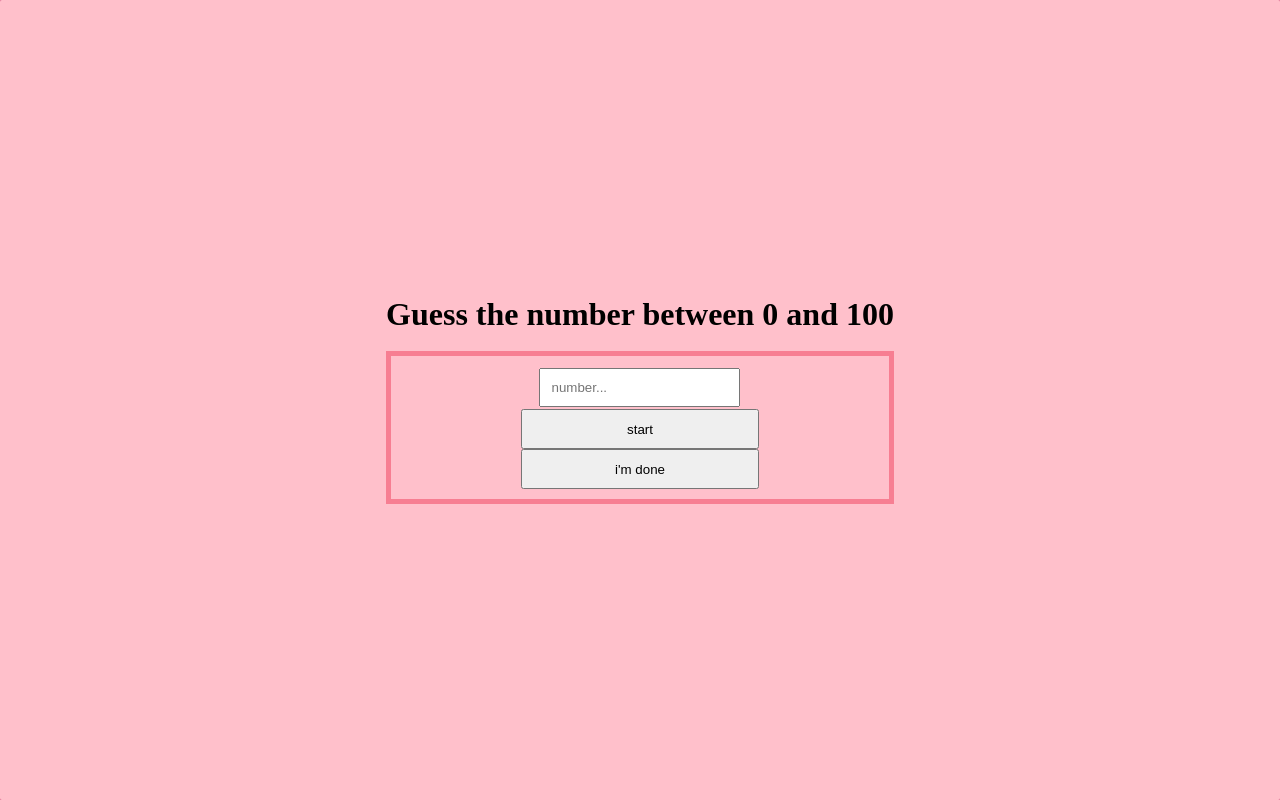
After one commit to hibatallahgamal/gameapp, a Flask app: template templates/gaaaame.html in a window 1280 px wide. The commit adds this page. Run offline with Flask 2, Linux system fonts and the light colour scheme; the template is opened without the code that fills it, so the values that code supplies are empty.

Commit message:
init file

```diff
--- a/app.py
+++ b/app.py
@@ -1,14 +1,18 @@
-from flask import Flask, render_template, url_for
+from flask import Flask, render_template, url_for, request, redirect
 
 app = Flask(__name__)
 
 @app.route("/")
 def index():
+        if request.method == "POST":
+                return redirect(url_for('game'))
         return render_template("index.html")
 
-@app.route("/game", methods=["POST","GET"])
+
+
+@app.route('/game', methods=['POST', 'GET'])
 def game():
-        return render_template("game.html")
+        return render_template("gaaaame.html")
 
-if __name__=="__main__":
-    app.run (debug=True,port=5008)
+if __name__ == "__main__":
+    app.run (debug=True, port=5008)
--- a/static/css/style.css
+++ b/static/css/style.css
@@ -19,10 +19,43 @@ body {
     height: 100vh;
 
     display: flex;
-    align-items: flex-start;
+    align-items: center;
     justify-content: center;
     background-color: pink;
 
     border-radius: 2px ;
 
 }
+form{
+    border: 5px solid rgb(247, 126, 146);
+    padding: 10px;
+    display: flex;
+    align-items: center;
+    justify-content: center;
+    flex-direction: column;
+}
+input[type=text],input[type=email]{
+    margin: 2px;
+    padding: 10px;
+}
+input[type=submit]{
+    width:50%;
+    height: 5vh;
+
+    display: flex;
+    align-items: center;
+    justify-content: center;
+
+}
+label{
+    width: 100%;
+    text-align: start ;
+    color:  palevioletred;
+
+
+}
+
+.divabc{
+    display:flex;
+    flex-direction: column;
+}
--- /dev/null
+++ b/templates/gaaaame.html
@@ -0,0 +1,13 @@
+{% extends 'base.html' %}
+{% block content %}
+<div class="divabc">
+
+    <h1>Guess the number between 0 and 100</h1><br>
+        <form action="" method="POST">
+            <input type="text" placeholder="number...">
+            <input type="submit" value="start">
+            <input type="submit" value="i'm done">
+        </form>
+
+</div>
+{% endblock content %}
--- a/templates/game.html
+++ /dev/null
@@ -1,3 +0,0 @@
-{%extends "base.html%}
-{% block content %}
-{% endblock content%}
```
Also changed, not shown: templates/index.html (+5 -2 lines), templates/base.html (line endings or trailing spaces).
